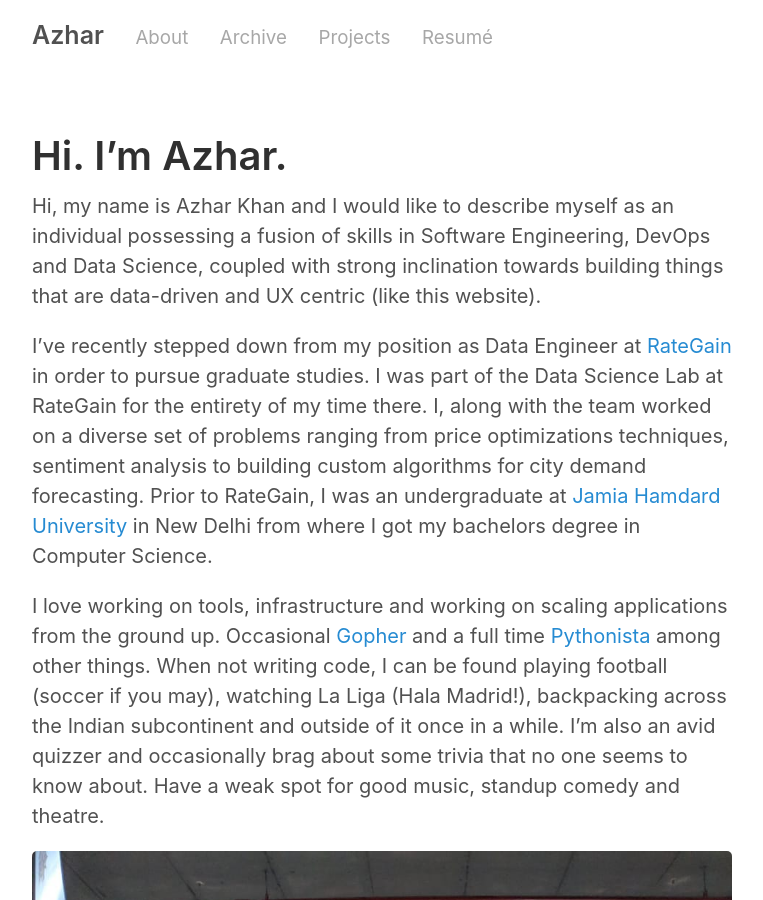
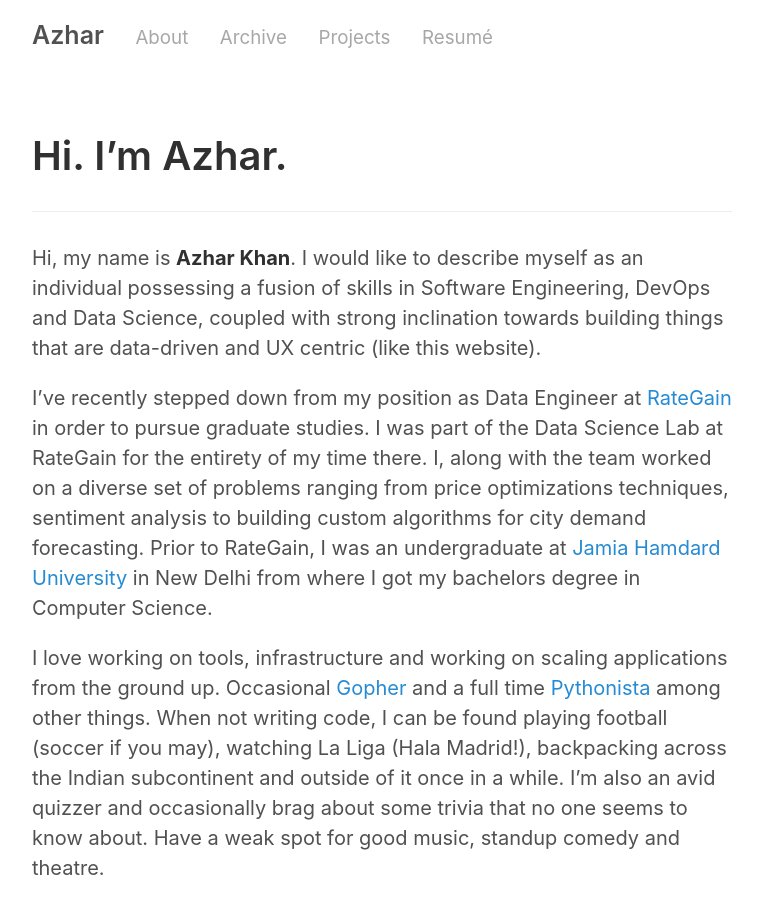
Before and after one commit to zeddmaxx/zeddmaxx.github.io, a Jekyll site: the page built from about.md, in a window 1280 px wide and 900 px high. Shown: the whole window, without its empty margins (258-1021 px from the left). Built offline with Jekyll 4.4.1, drawn with Linux system fonts in a browser that asks for light colours.

Commit message:
Updated markdown files

```diff
--- a/about.md
+++ b/about.md
@@ -2,12 +2,14 @@
 layout: page
 title: Hi. I’m Azhar.
 ---
+<hr>
 
-
-Hi, my name is Azhar Khan and I would like to describe myself as an individual possessing a fusion of skills in Software Engineering, DevOps and Data Science, coupled with strong inclination towards building things that are data-driven and UX centric (like this website).
+Hi, my name is **Azhar Khan**. I would like to describe myself as an individual possessing a fusion of skills in Software Engineering, DevOps and Data Science, coupled with strong inclination towards building things that are data-driven and UX centric (like this website).
 
 I've recently stepped down from my position as Data Engineer at [RateGain](https://rategain.com) in order to pursue graduate studies. I was part of the Data Science Lab at RateGain for the entirety of my time there. I, along with the team worked on a diverse set of problems ranging from price optimizations techniques, sentiment analysis to building custom algorithms for city demand forecasting. Prior to RateGain, I was an undergraduate at [Jamia Hamdard University](http://www.jamiahamdard.ac.in:81) in New Delhi from where I got my bachelors degree in Computer Science.
 
 I love working on tools, infrastructure and working on scaling applications from the ground up. Occasional [Gopher](https://golang.org) and a full time [Pythonista](https://www.python.org) among other things. When not writing code, I can be found playing football (soccer if you may), watching La Liga (Hala Madrid!), backpacking across the Indian subcontinent and outside of it once in a while. I'm also an avid quizzer and occasionally brag about some trivia that no one seems to know about. Have a weak spot for good music, standup comedy and theatre.
 
+<hr>
+
 ![At RateGain HQ in Noida.](/assets/1.jpg)
```
Also changed, not shown: projects.md (+1 -3 lines), resume.md (+1 -1 lines).
